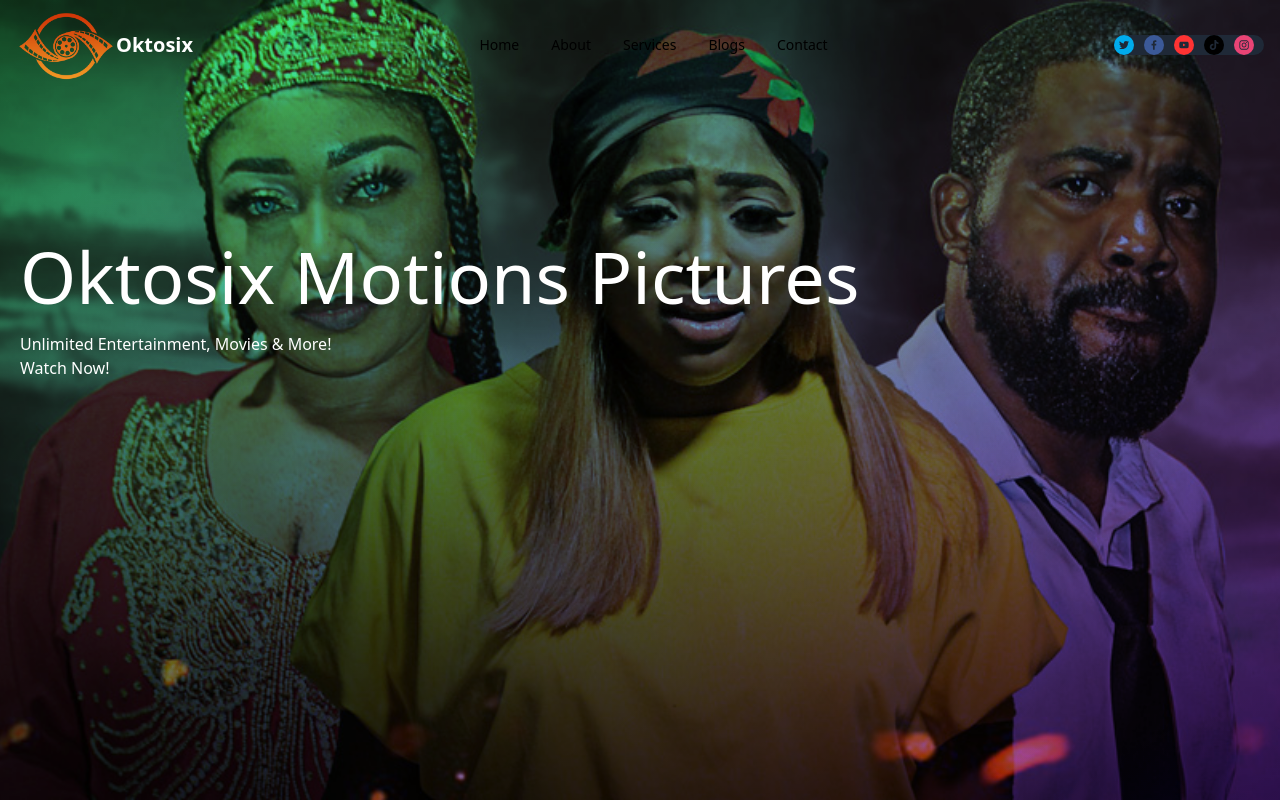
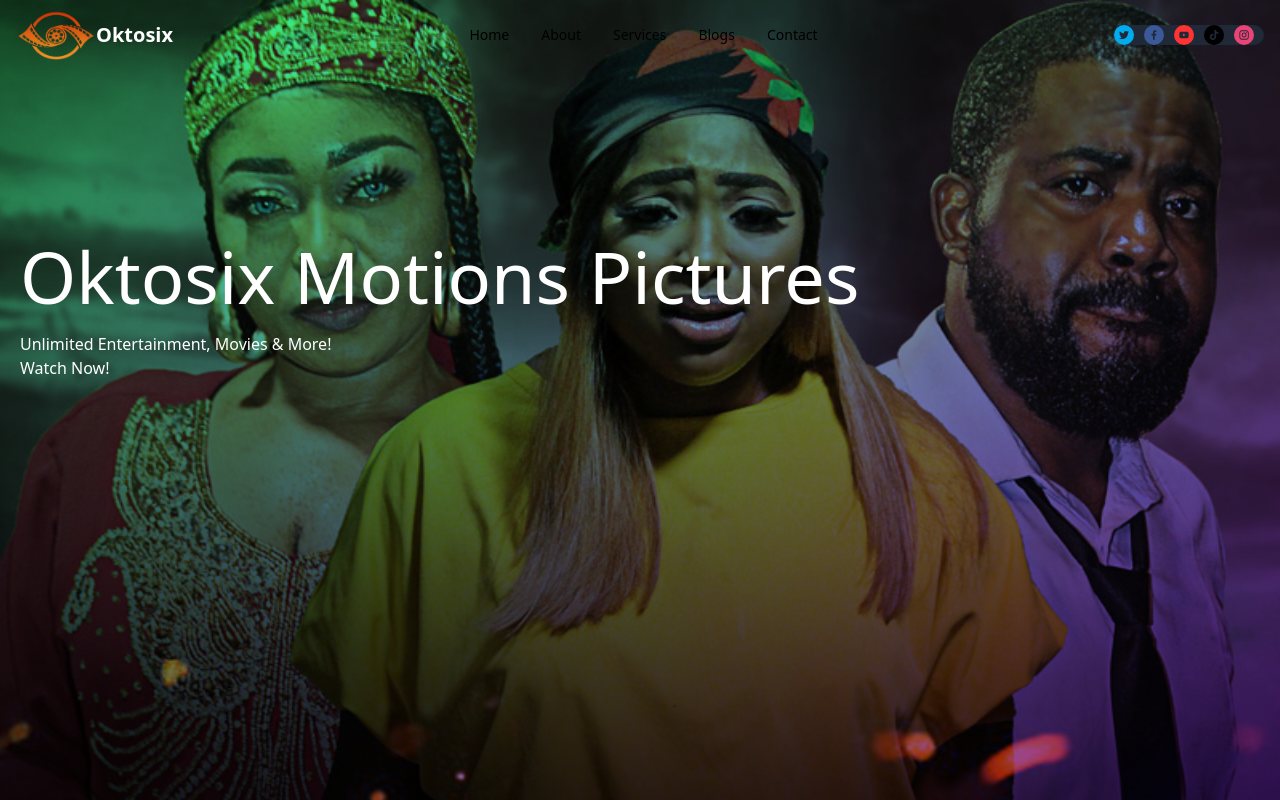
Before and after one commit to joseph-anselm/oktosix, a Next.js app: page / in a window 1280 px wide. Built offline with nearby package versions, Linux system fonts and the light colour scheme.

Commit message:
first commit

```diff
--- a/components/menu.js
+++ b/components/menu.js
@@ -15,9 +15,9 @@
               <Image
                 src="/img/oktlogo.png"
                 className="mr-3 h-6 sm:h-9"
-                alt="Flowbite Logo"
-                width={100}
-                height={70}
+                alt="Oktosix Logo"
+                width={80}
+                height={50}
               />
               <span className="self-center whitespace-nowrap text-xl font-semibold text-white">
                 Oktosix
```
